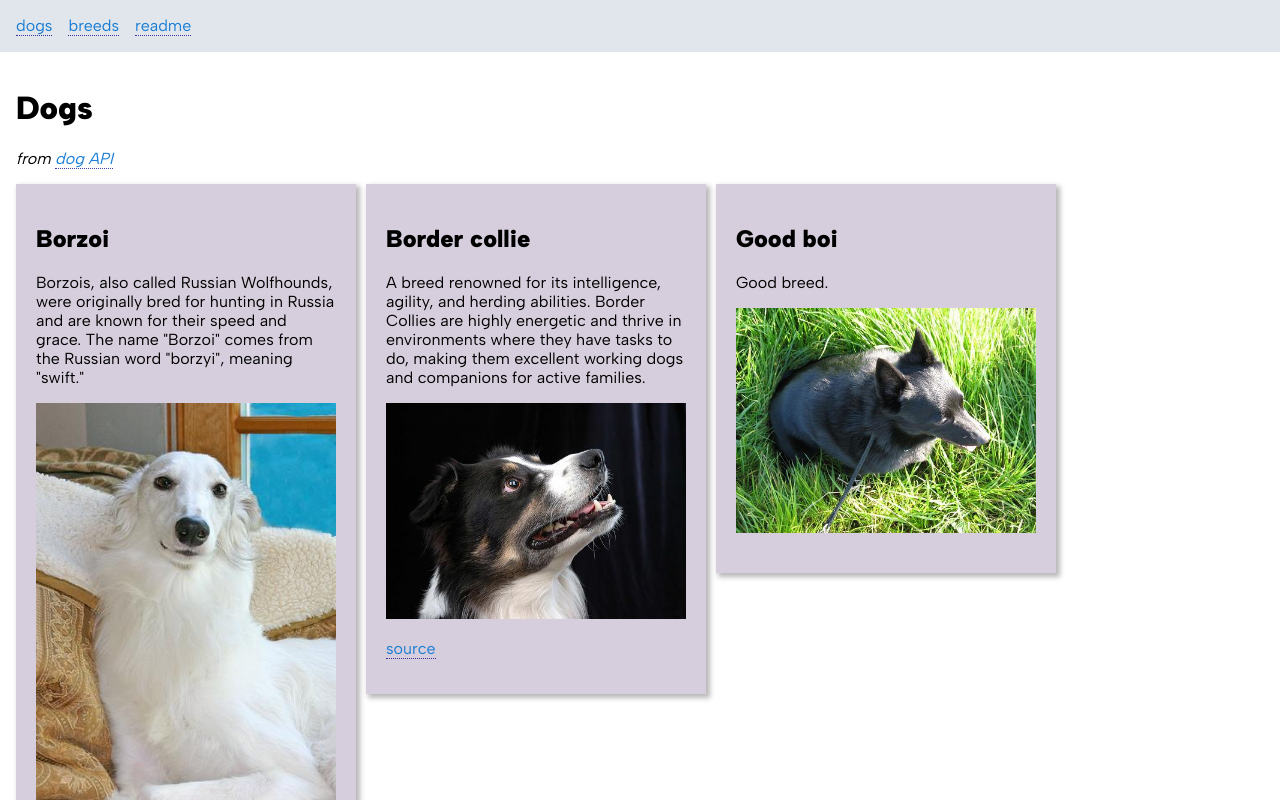
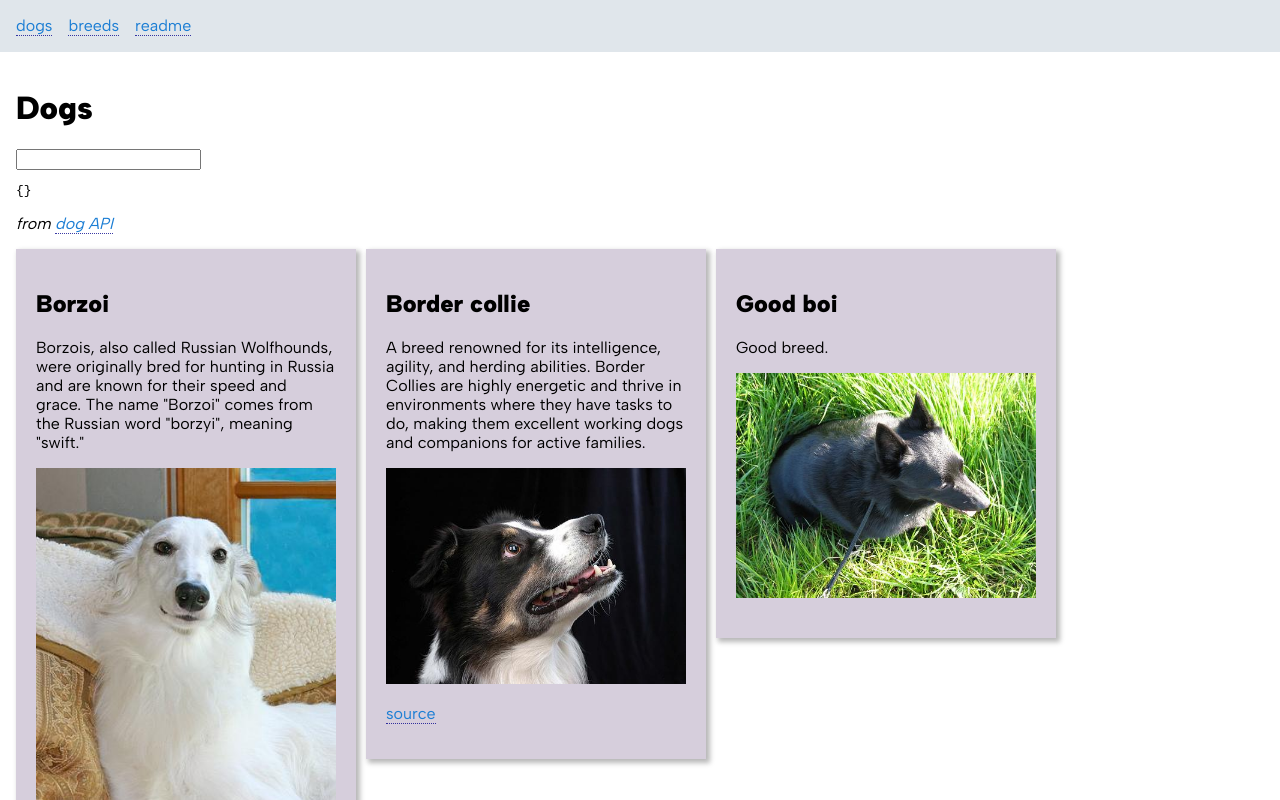
Before and after one commit to fscheidt/dogs, a SvelteKit app: page / in a window 1280 px wide. Shown: the top 800 px of the page. Built offline with nearby package versions, Linux system fonts and the light colour scheme.

Commit message:
testing user session in svelte stores

```diff
--- /dev/null
+++ b/src/lib/app.svelte.js
@@ -0,0 +1,2 @@
+import { writable } from "svelte/store";
+export const user = writable({});
--- a/src/routes/+page.svelte
+++ b/src/routes/+page.svelte
@@ -1,12 +1,19 @@
 <script>
+import {user} from "$lib/app.svelte.js";
 import dogs from '$lib/data/dogs.json';
 import Dog from "$lib/Dog.svelte";
+const userPrefs = $user || {
+    search: ""
+}
 </script>
 
 <main>
     <header>
         <h1 id="title">Dogs</h1>
     </header>
+
+    <input type="text" bind:value={userPrefs.search}>
+    <pre>{JSON.stringify(userPrefs, null, 2)}</pre>
 
     <p style="font-style:italic;">from <a href="https://dog.ceo/dog-api/" target="_blank">dog API</a></p>
 
--- a/src/routes/app.css
+++ b/src/routes/app.css
@@ -4,9 +4,9 @@
   font-style: normal;
   font-weight: 400;
   /* GH Pages*/
-  src: url("/static/fonts/albert-sans-v1-latin-regular.woff2") format("woff2");
+  /* src: url("/static/fonts/albert-sans-v1-latin-regular.woff2") format("woff2"); */
   /* Local */
-  /* src: url("/fonts/albert-sans-v1-latin-regular.woff2") format("woff2"); */
+  src: url("/fonts/albert-sans-v1-latin-regular.woff2") format("woff2");
 }
 @font-face {
   font-display: swap;
@@ -14,9 +14,9 @@
   font-style: normal;
   font-weight: 900;
   /* GH Pages*/
-  src: url("/static/fonts/albert-sans-v1-latin-900.woff2") format("woff2");
+  /* src: url("/static/fonts/albert-sans-v1-latin-900.woff2") format("woff2"); */
   /* Local */
-  /* src: url("/fonts/albert-sans-v1-latin-900.woff2") format("woff2"); */
+  src: url("/fonts/albert-sans-v1-latin-900.woff2") format("woff2");
 }
 :root {
   --zoom-level: 1;
```
